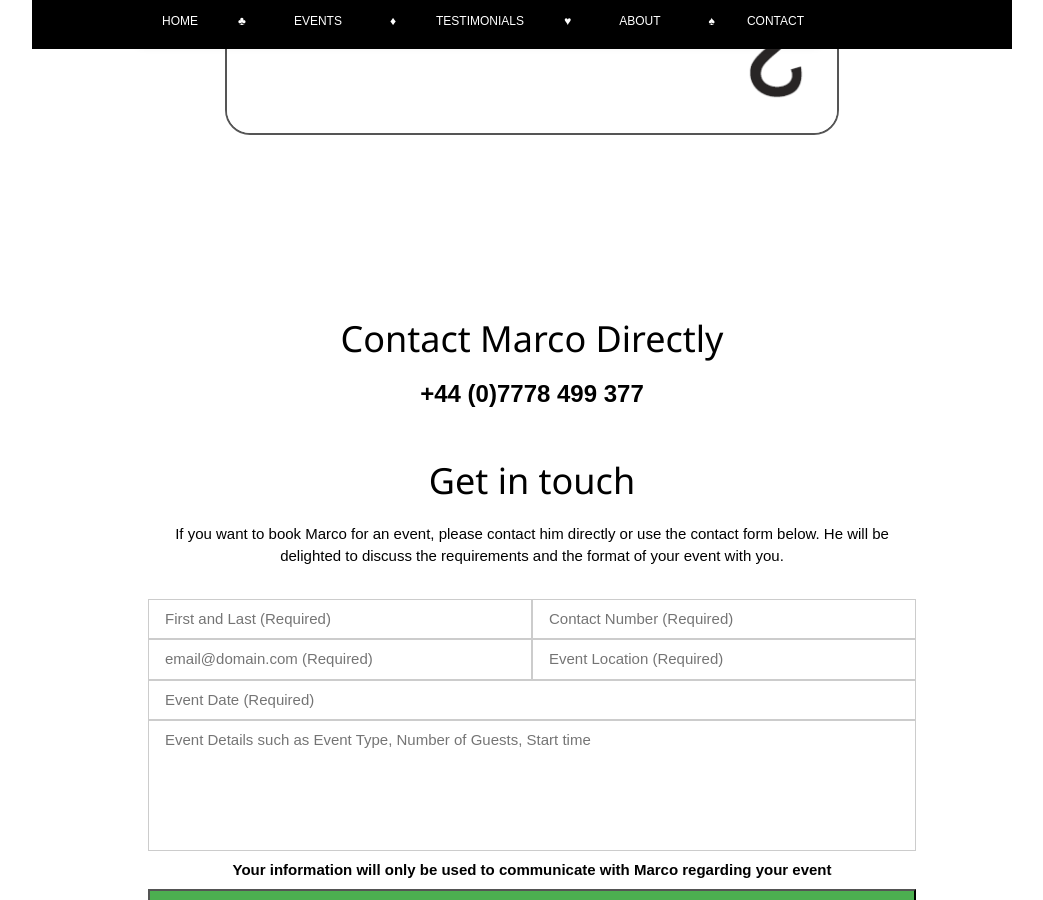
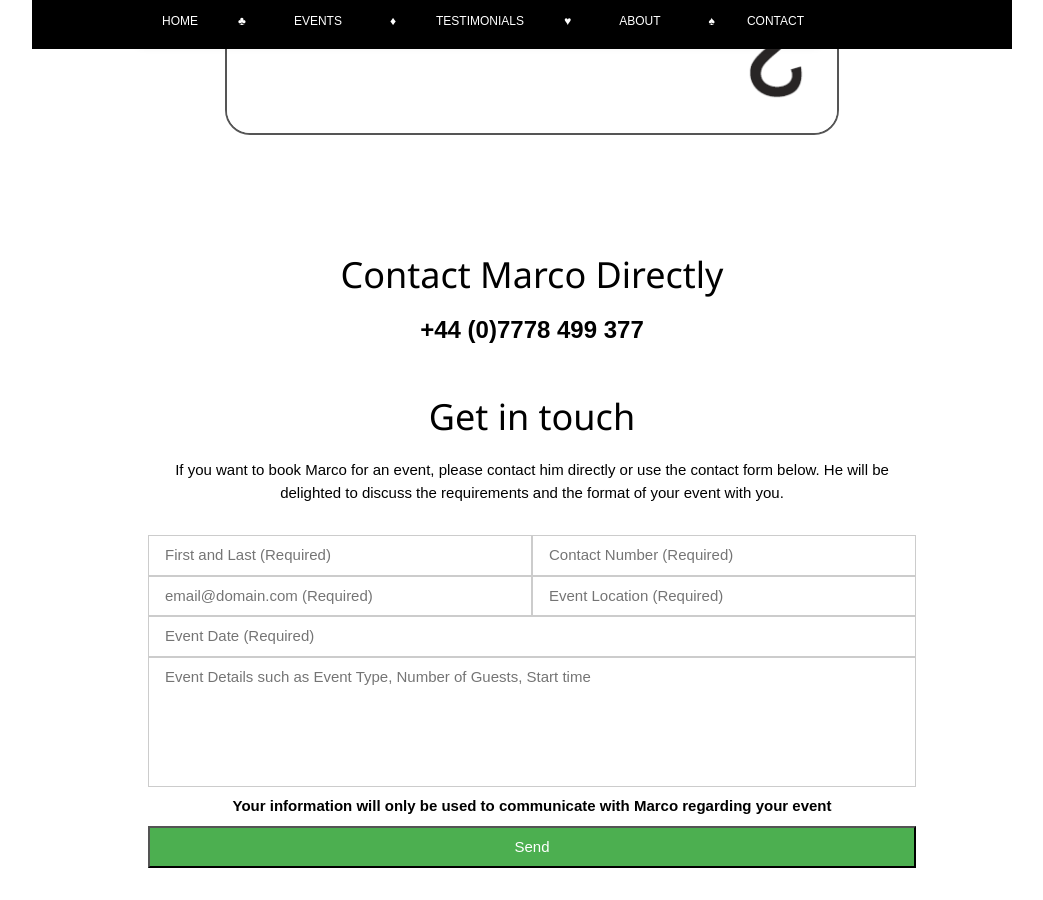
Before and after one commit to magicmarcouk/magicmarcouk.github.io, a Jekyll site: the page built from _card/2C.md, in a window 1280 px wide and 900 px high, scrolled down 843 px. Shown: the whole window, without its empty margins (108-1151 px from the left). Built offline with Jekyll 4.4.1, drawn with Linux system fonts in a browser that asks for light colours; comment, search, counter and statistics services are not loaded.

Commit message:
added compact contact section for card layout

```diff
--- /dev/null
+++ b/_includes/contact-compact.html
@@ -0,0 +1,27 @@
+<div class="w3-highway-red">
+
+<section id="contact" class="w3-container w3-content w3-center" style="max-width:800px">
+
+
+    <!-- Direct Contact-->
+    <div id="contact-direct" class="w3-container w3-content w3-padding-16 w3-center">
+        <h1>Contact Marco Directly</h1>
+        <a href="tel:+447778499377" style="text-decoration: none;" target="_blank"><b class="w3-xlarge w3-hover-opacity">+44 (0)7778 499 377</b></a>
+    </div>
+
+    <div class="w3-container w3-content w3-padding-16 w3-center">
+        <h1>Get in touch</h1>
+        <p>If you want to book Marco for an event, please contact him directly or use the contact form below. He will be delighted to discuss the requirements and the format of your event with you.</p>
+    </div>
+
+    {% include contact-form.html %}
+
+    <!-- Social Media-->
+    <div class="w3-container w3-content w3-padding-16 w3-center">
+        <h1>Follow Marco</h1>
+
+        <a class="w3-xxxlarge" href="https://facebook.com/magicmarcouk" target="_blank"><i class="fab fa-facebook-square w3-hover-opacity w3-padding"></i></a>
+        <a class="w3-xxxlarge" href="https://www.linkedin.com/in/marco-magician-8618bb15/" target="_blank"><i class="fab fa-linkedin-in w3-hover-opacity w3-padding"></i></a>
+    <div>
+</section>
+</div>
--- a/_layouts/card.html
+++ b/_layouts/card.html
@@ -18,7 +18,7 @@
 
                 <br/>
             </div>
-            {% include contact.html %}
+            {% include contact-compact.html %}
         </main>
 
         {% include footer.html %}
```
